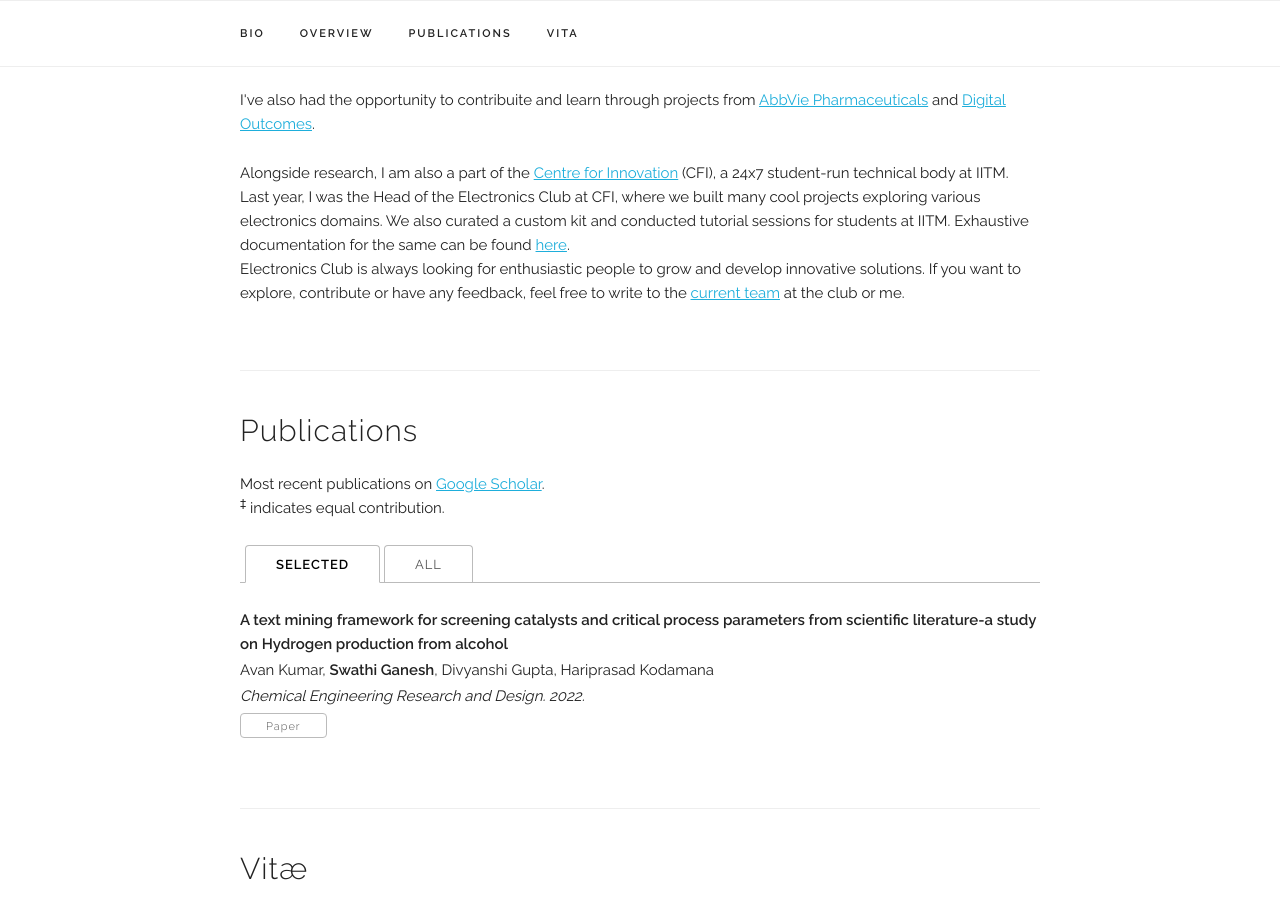
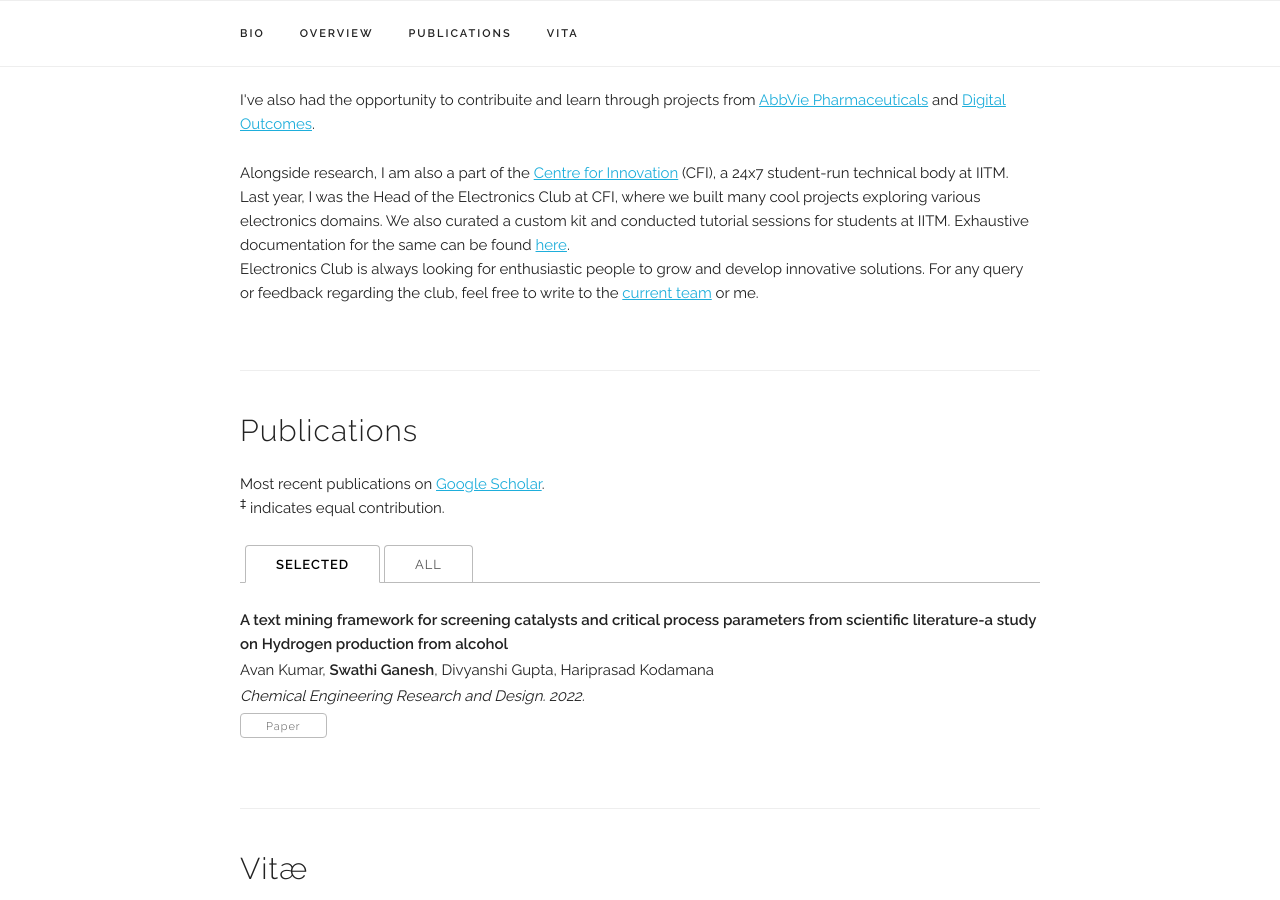
Before and after one commit to gswathirao8/gswathirao8.github.io, a Jekyll site: the page built from index.html, in a window 1280 px wide and 900 px high, scrolled down 1178 px. Built offline with Jekyll 4.4.1, drawn with Linux system fonts in a browser that asks for light colours; some web fonts are replaced.

Commit message:
Update index.html

```diff
--- a/index.html
+++ b/index.html
@@ -47,7 +47,7 @@ title: Home
    Last year, I was the Head of the Electronics Club at CFI, where we built many cool projects exploring various electronics domains.
    We also curated a custom kit and conducted tutorial sessions for students at IITM. Exhaustive documentation for the same can be found <a href="https://cfi-electronics-club.github.io/" target="_blank">here</a>. <br/>
    Electronics Club is always looking for enthusiastic people to grow and develop innovative solutions.
-   If you want to explore, contribute or have any feedback, feel free to write to the <a href = "https://cfi.iitm.ac.in/clubs/electronics-club" target = "_blank">current team</a> at the club or me.
+   For any query or feedback regarding the club, feel free to write to the <a href = "https://cfi.iitm.ac.in/clubs/electronics-club" target = "_blank">current team</a> or me.
   <p/>
 </div>
 
```
